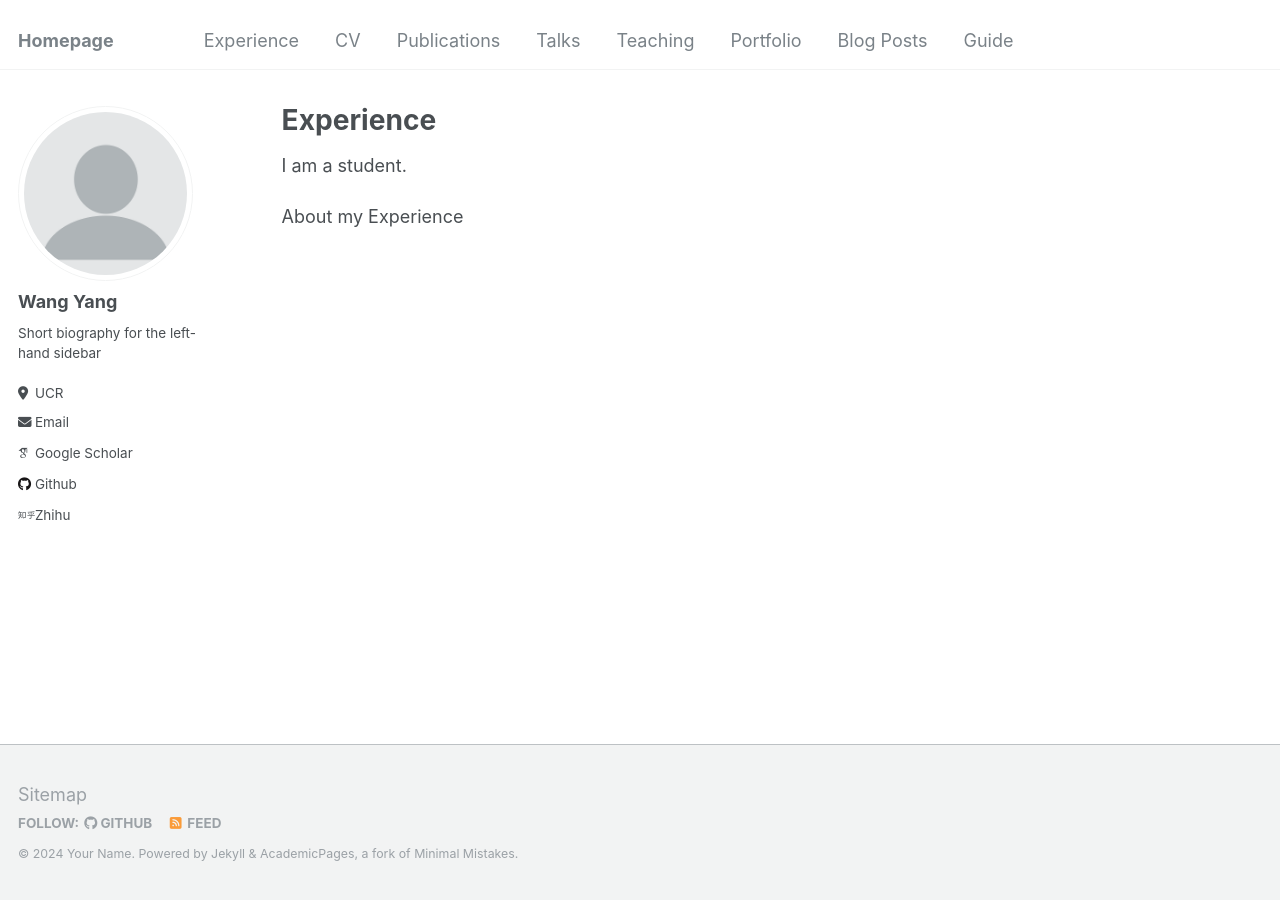
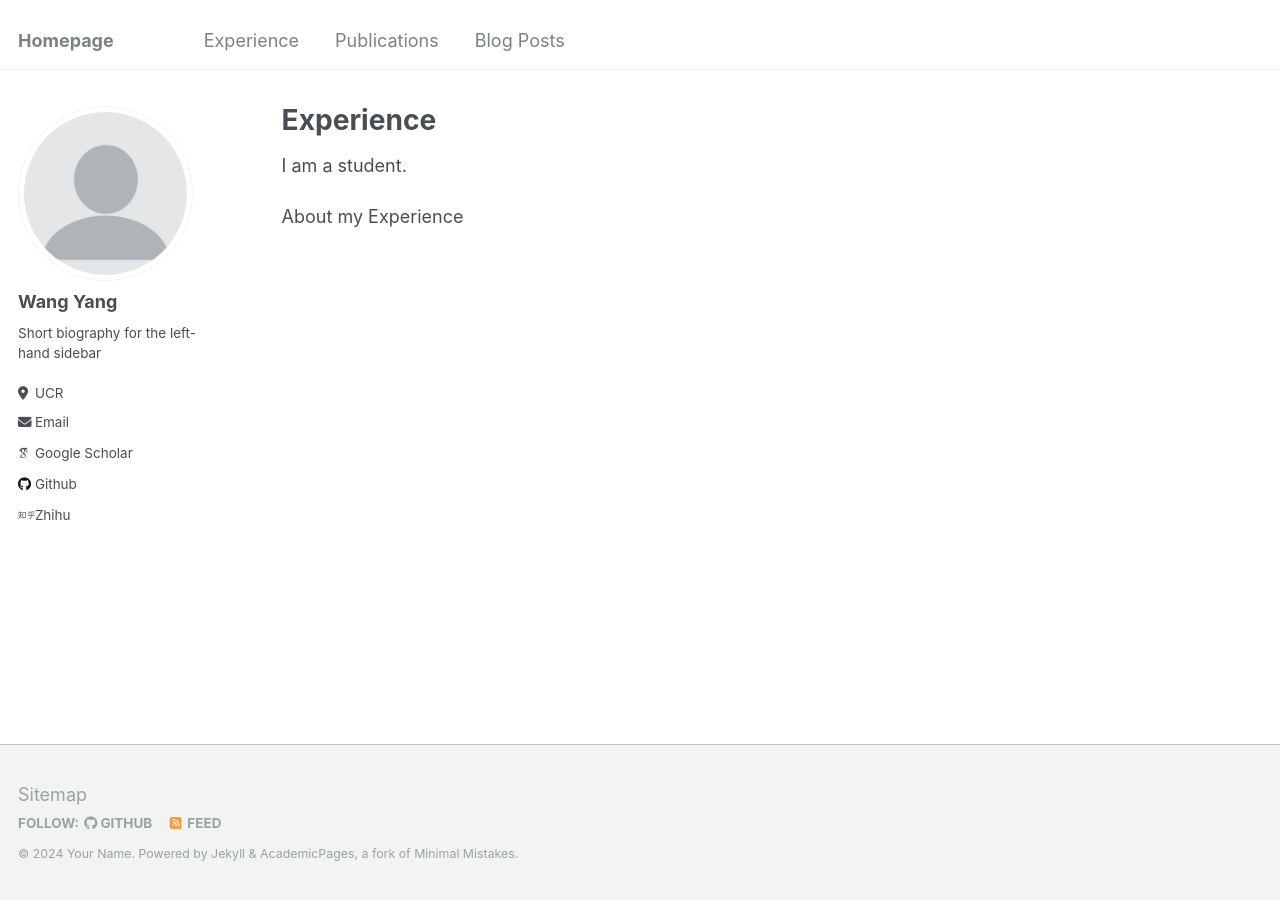
Before and after one commit to uservan/uservan.github.io, a Jekyll site: the page built from _pages/experience.md, in a window 1280 px wide. Built offline with Jekyll 4.4.1, drawn with Linux system fonts in a browser that asks for light colours; some web fonts are replaced; part of the change alters nothing that is shown.

Commit message:
Update navigation.yml

```diff
--- a/_data/navigation.yml
+++ b/_data/navigation.yml
@@ -1,25 +1,23 @@
 # main links links
 main:
+
   - title: "Experience"
-    url: /experience/
-
-  - title: "CV"
     url: /cv/
 
   - title: "Publications"
     url: /publications/
 
-  - title: "Talks"
-    url: /talks/
+  # - title: "Talks"
+  #   url: /talks/
 
-  - title: "Teaching"
-    url: /teaching/
+  # - title: "Teaching"
+  #   url: /teaching/
 
-  - title: "Portfolio"
-    url: /portfolio/
+  # - title: "Portfolio"
+  #   url: /portfolio/
 
   - title: "Blog Posts"
     url: /year-archive/
 
-  - title: "Guide"
-    url: /markdown/
+  # - title: "Guide"
+  #   url: /markdown/
```
